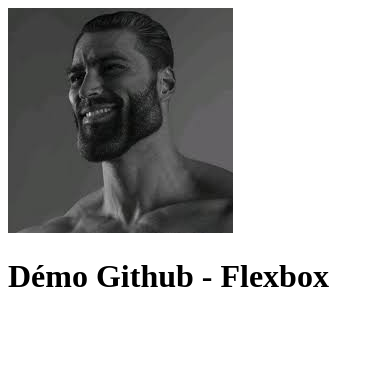
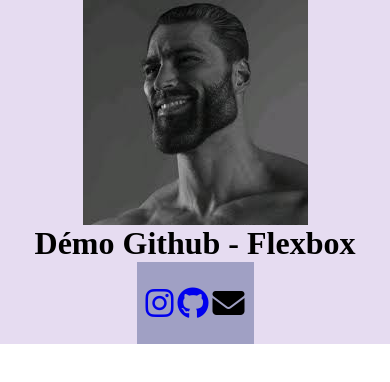
Before and after one commit to Cst-saulieux/TP1-R109, a plain HTML site: page retro.html in a window 390 px wide. Drawn offline with Linux system fonts and the light colour scheme.

Commit message:
next commit

```diff
--- /dev/null
+++ b/retro.css
@@ -0,0 +1,46 @@
+* {
+    margin:0;
+    padding: 0;
+    box-sizing: border-box;
+}
+header {
+    background: rgb(230, 220, 241);
+    display: flex;
+    justify-content: space-between;
+    align-items: center;
+}
+
+nav {
+    background: #a0a0c4;
+    width: 30%;
+    padding: 5px;
+    text-align: center;
+}
+
+nav span{
+    margin: 0 3px;
+}
+
+@media screen and (max-width: 768px){
+    header {
+        flex-direction: column;
+        text-align: center;
+
+    }
+    nav span{
+        margin: 20px 0;
+    }
+
+}
+
+@media screen and (max-width: 1024px){
+    header {
+        flex-direction: column;
+        text-align: center;
+
+    }
+    nav span{
+        margin: 20px 0;
+    }
+
+}
--- a/retro.html
+++ b/retro.html
@@ -4,13 +4,20 @@
 <head>
     <meta charset="UTF-8">
     <meta name="viewport" content="width=device-width, initial-scale=1.0">
+    <link rel="stylesheet" href="retro.css">
     <title>Retro</title>
+    <script src="https://kit.fontawesome.com/f60f2a938d.js" crossorigin="anonymous"></script>
 </head>
 
 <body>
     <header><img src="giga chad.jpg" alt="Une Image de Corentin">
         <h1>Démo Github - Flexbox</h1>
-        <nav></nav>
+        <nav><a href="https://www.instagram.com/koro_le_skatos/" target="_blank" rel="noopener noreferrer"><span
+                    class="fa-brands fa-instagram fa-2x"></span></a>
+            <a href="https://github.com/Cst-saulieux" target="_blank" rel="noopener noreferrer"><span
+                    class="fa-brands fa-github fa-2x"></span></a>
+            <span class="fa-solid fa-envelope fa-2x"></span>
+        </nav>
     </header>
     <main></main>
     <footer></footer>
```
